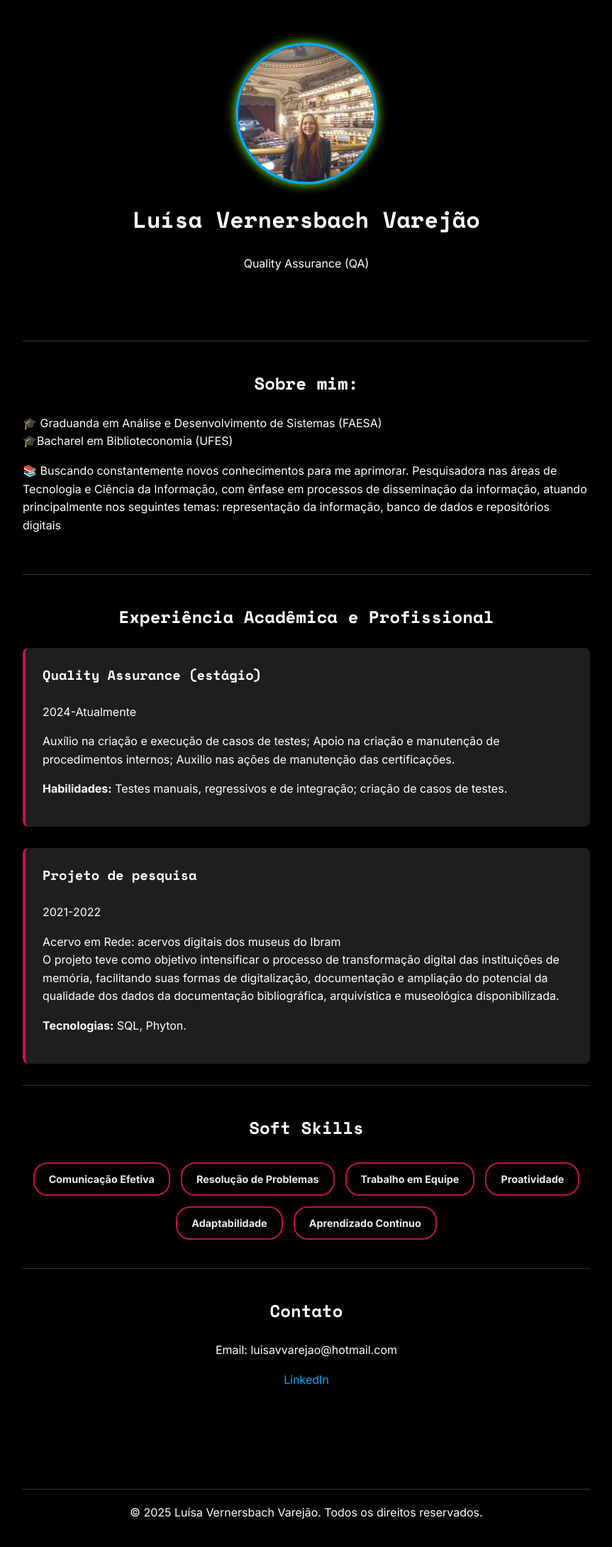
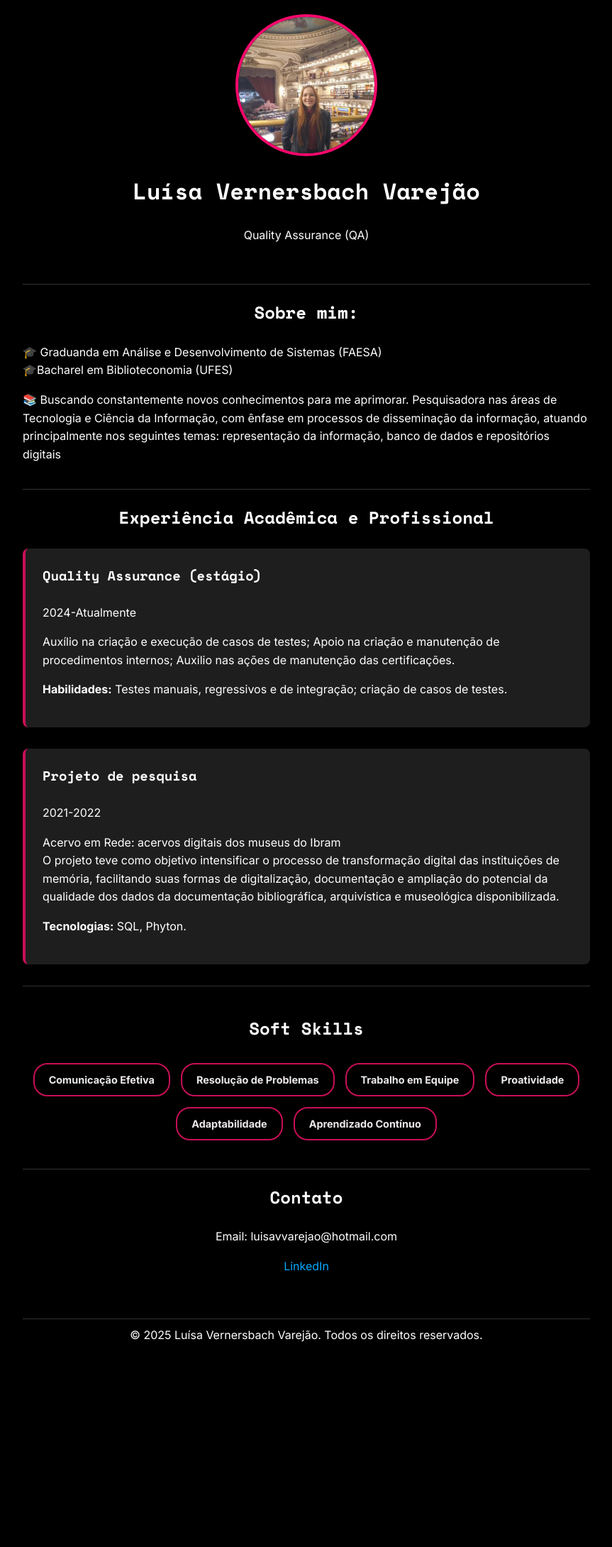
Before and after one commit to Luisavva/Portfolio, a plain HTML site: page index.html in a window 1280 px wide. Shown: the whole page at 71% size, without its empty margins (208-1071 px from the left). After the commit the page ends 1920 px from the top, so only its background shows below. Drawn offline with nearby package versions, Linux system fonts and the light colour scheme.

Commit message:
Update style.css

```diff
--- a/style.css
+++ b/style.css
@@ -45,18 +45,16 @@ body, p, a{
     width: 200px;
     height: 200px;
     border-radius: 50%;
-    border: 4px solid #00aaff;
-    box-shadow: 0 0 15px rgba(145, 255, 0, 0.945);
+    border: 4px solid #f7086c;
     margin-bottom: 16px;
 }
 
 #profile {
     text-align: center;
-    padding: 40px 0;
 }
 
 section {
-    padding: 40px 0;
+    padding: 20px 0;
     border-top: 1px solid #333;
 }
 
@@ -86,7 +84,7 @@ section {
 
 .skill-card:hover {
     transform: translateY(-5px);
-    box-shadow: 0 4px 15px rgba(0, 170, 255, 0.2);
+    box-shadow: 0 4px 15px rgba(255, 0, 106, 0.438);
 }
 
 .skill-card img {
@@ -134,8 +132,7 @@ section {
 
 footer {
     text-align: center;
-    padding: 20px 0;
-    margin-top: 40px;
+    padding: 10px 0;
     border-top: 1px solid #333;
 }
 
```
